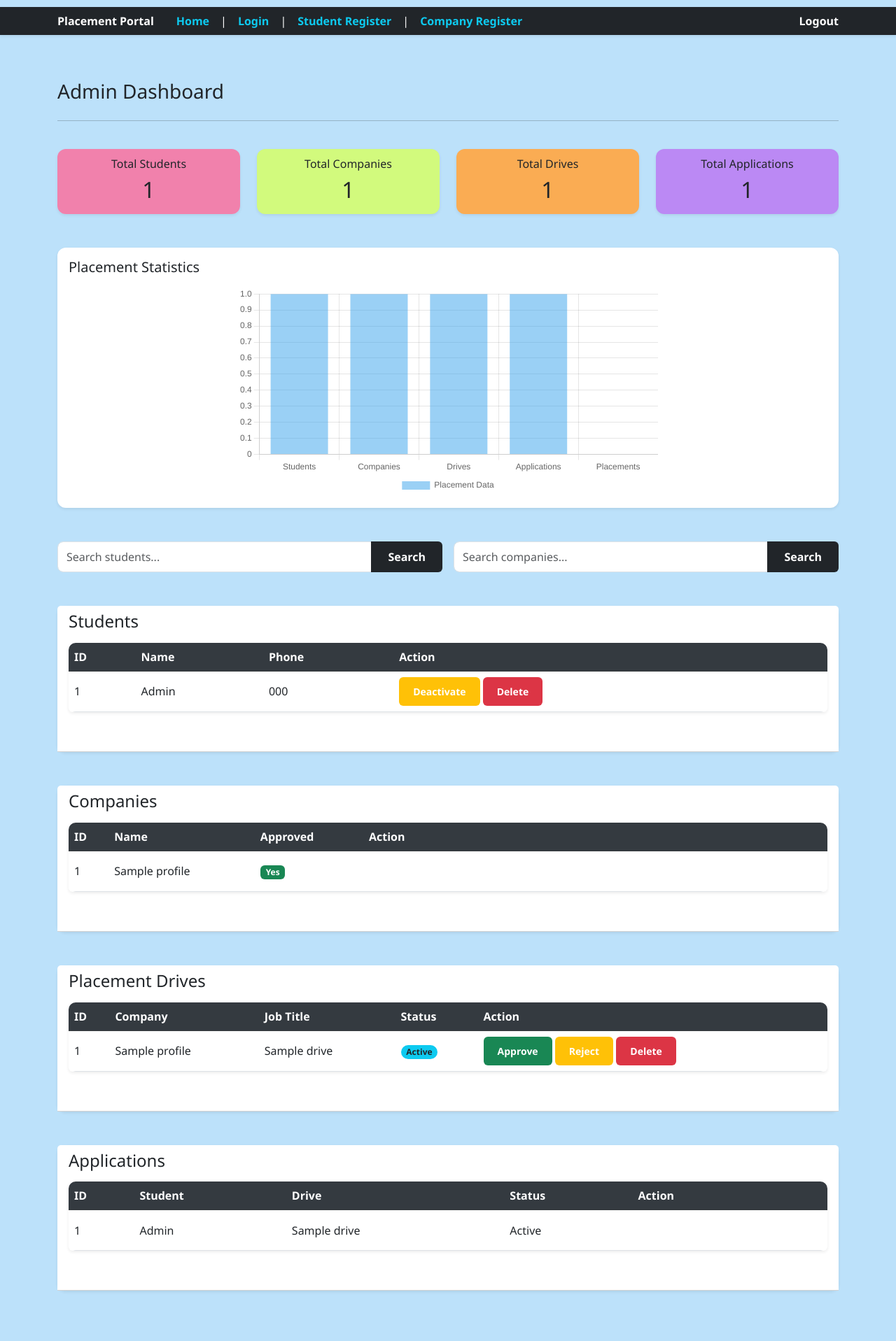
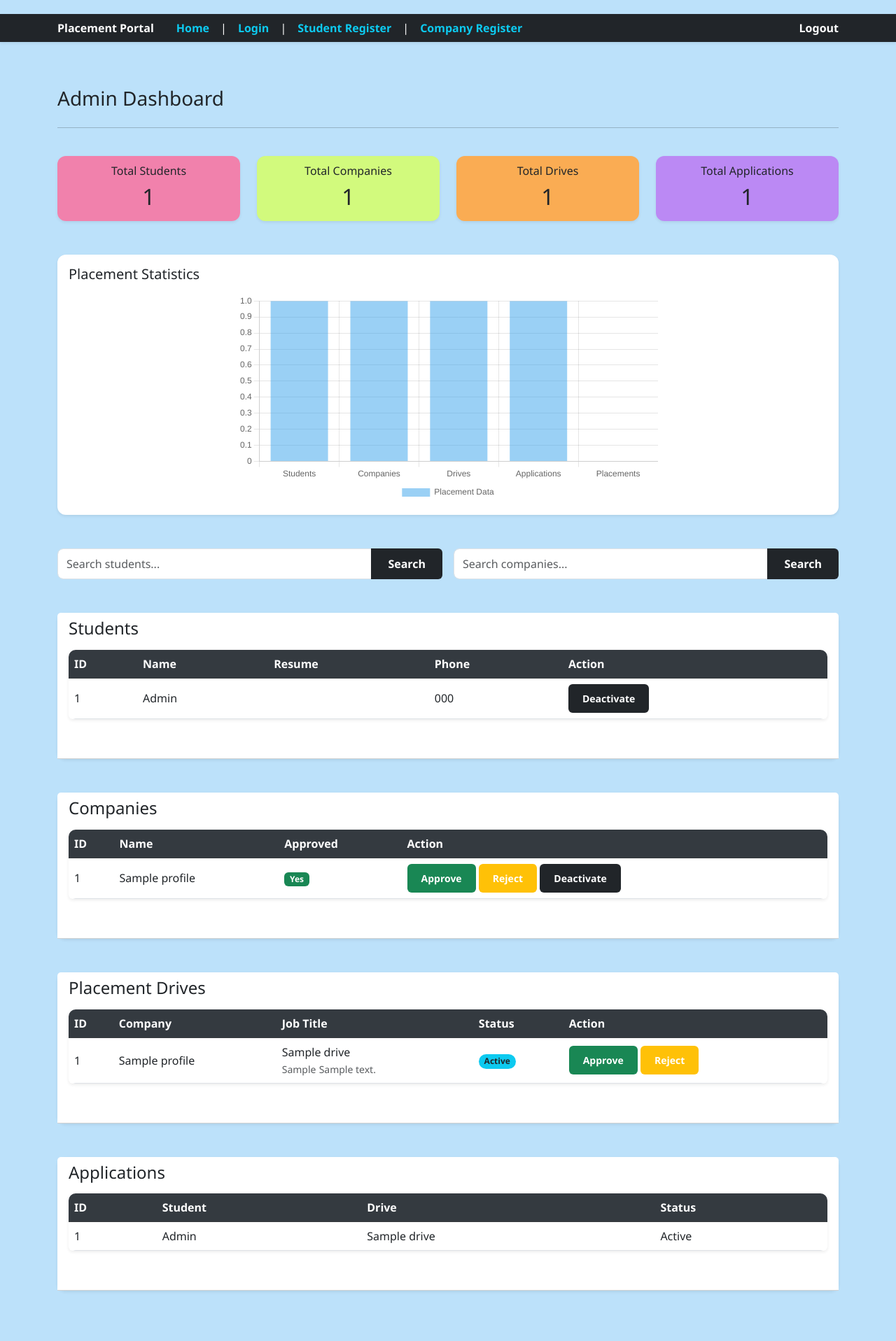
Before and after one commit to bindhu-aashritha/placement-portal-application, a Flask app: page /admin in a window 1280 px wide. Shown: the whole page at 70% size. Run offline with Flask 3, Linux system fonts and the light colour scheme; the visitor is signed in with stand-in values (Sample User, id 1); tables that the repository leaves empty hold one stand-in row (values such as "Sample post").

Commit message:
fixed search bar function and admin dashboard ui

```diff
--- a/app.py
+++ b/app.py
@@ -272,13 +272,12 @@
     if session.get('role') != 'admin':
         return redirect(url_for('login'))
 
-    query = request.args.get('q', '')
+    query = request.args.get('q', '').strip()
 
-    students = StudentProfile.query.join(User).filter(
-        (User.name.contains(query)) |
-        (StudentProfile.phone.contains(query)) |
-        (User.id == query if query.isdigit() else False)
-    ).all()
+    search_filter = (User.name.ilike(f'%{query}%')) | (StudentProfile.phone.ilike(f'%{query}%'))
+    if query.isdigit():
+        search_filter = search_filter | (User.id == int(query))
+    students = StudentProfile.query.join(User).filter(search_filter).all()
     placed_count = Application.query.filter_by(status="Placed").count()
 
     return render_template('admin_dashboard.html', students=students,
@@ -297,10 +296,10 @@
     if session.get('role') != 'admin':
         return redirect(url_for('login'))
 
-    query = request.args.get('q', '')
+    query = request.args.get('q', '').strip()
 
     companies = CompanyProfile.query.filter(
-        CompanyProfile.company_name.contains(query)
+        CompanyProfile.company_name.ilike(f'%{query}%')
     ).all()
     placed_count = Application.query.filter_by(status="Placed").count()
 
@@ -337,50 +336,6 @@
     user.is_active = True
     db.session.commit()
 
-    return redirect(url_for('admin_dashboard'))
-
-#delete
-@app.route('/delete_student/<int:id>')
-def delete_student(id):
-    if session.get('role') != 'admin':
-        return redirect(url_for('login'))
-
-    student = StudentProfile.query.get_or_404(id)
-    db.session.delete(student)
-    db.session.commit()
-    return redirect(url_for('admin_dashboard'))
-
-
-@app.route('/delete_company/<int:id>')
-def delete_company(id):
-    if session.get('role') != 'admin':
-        return redirect(url_for('login'))
-
-    company = CompanyProfile.query.get_or_404(id)
-    db.session.delete(company)
-    db.session.commit()
-    return redirect(url_for('admin_dashboard'))
-
-
-@app.route('/delete_drive/<int:id>')
-def delete_drive(id):
-    if session.get('role') != 'admin':
-        return redirect(url_for('login'))
-
-    drive = PlacementDrive.query.get_or_404(id)
-    db.session.delete(drive)
-    db.session.commit()
-    return redirect(url_for('admin_dashboard'))
-
-
-@app.route('/delete_application/<int:id>')
-def delete_application(id):
-    if session.get('role') != 'admin':
-        return redirect(url_for('login'))
-
-    app_obj = Application.query.get_or_404(id)
-    db.session.delete(app_obj)
-    db.session.commit()
     return redirect(url_for('admin_dashboard'))
 
 #company dashboard routes
@@ -508,16 +463,16 @@
     student = StudentProfile.query.filter_by(user_id=user_id).first()
 
     query = request.args.get('q', '')
+    drive_query = PlacementDrive.query.filter_by(status='Active')
     if query:
         # Search by job title, company, or skills
-        drives = PlacementDrive.query.join(CompanyProfile).filter(
-            PlacementDrive.status == 'Active',
-            (PlacementDrive.job_title.contains(query)) |
-            (CompanyProfile.company_name.contains(query)) |
-            (PlacementDrive.job_description.contains(query))
+        drives = drive_query.join(CompanyProfile).filter(
+            (PlacementDrive.job_title.ilike(f'%{query}%')) |
+            (CompanyProfile.company_name.ilike(f'%{query}%')) |
+            (PlacementDrive.job_description.ilike(f'%{query}%'))
         ).all()
     else:
-        drives = PlacementDrive.query.filter_by(status='Active').all()
+        drives = drive_query.all()
 
     #application history for this student
     history = Application.query.filter_by(student_id=student.id).all()
@@ -594,35 +549,6 @@
     flash("Applied successfully")
     return redirect(url_for('student_dashboard'))
 
-#to delete resume
-@app.route('/student/delete_resume')
-def delete_resume():
-    if session.get('role') != 'student':
-        return redirect(url_for('login'))
-
-    student = StudentProfile.query.filter_by(user_id=session['user_id']).first()
-
-    if student and student.resume:
-        #constructing full path to file
-        file_path = os.path.join(app.root_path, 'static/resumes', student.resume)
-
-        #deleting physical file from the folder
-        try:
-            if os.path.exists(file_path):
-                os.remove(file_path)
-
-            # 3. Clear the filename from the database
-            student.resume = None
-            db.session.commit()
-            flash("Resume deleted successfully.")
-        except Exception as e:
-            db.session.rollback()
-            flash("Error deleting file from storage.")
-    else:
-        flash("No resume found to delete.")
-
-    return redirect(url_for('update_profile'))
-
 #recommended enhancements
 #api integration
 #get all jobs
--- a/model.py
+++ b/model.py
@@ -28,7 +28,6 @@
     id = db.Column(db.Integer, primary_key=True)
     user_id = db.Column(db.Integer, db.ForeignKey('user.id'), nullable=False)
     company_name = db.Column(db.String(100), nullable=False)
-    hr_contact = db.Column(db.String(100))
     website = db.Column(db.String(100))
     is_approved = db.Column(db.Boolean, default=False)
 
--- a/static/css/style.css
+++ b/static/css/style.css
@@ -97,7 +97,7 @@
     border-radius: 8px;
 }
 .container {
-    margin-top: 10px;
+    margin-top: 20px;
 }
 .welcome-line {
     color: #8205d6
--- a/templates/admin_dashboard.html
+++ b/templates/admin_dashboard.html
@@ -79,6 +79,7 @@
                 <tr>
                     <th>ID</th>
                     <th>Name</th>
+                    <th>Resume</th>
                     <th>Phone</th>
                     <th>Action</th>
                 </tr>
@@ -88,10 +89,22 @@
                 <tr>
                     <td>{{ s.id }}</td>
                     <td>{{ s.user.name }}</td>
-                    <td>{{ s.phone }}</td>
                     <td>
-                        <a href="{{ url_for('deactivate_user', id=s.user.id) }}" class="btn btn-sm btn-warning">Deactivate</a>
-                        <a href="{{ url_for('delete_student', id=s.id) }}" class="btn btn-sm btn-danger">Delete</a>
+                        {% if s.resume %}
+                        <a href="{{ url_for('static', filename='resumes/' + s.resume) }}" target="_blank" class="btn btn-sm btn-link p-0">View PDF</a>
+                        {% else %}
+                        <span class="text-muted">N/A</span>
+                        {% endif %}
+                    </td>
+                    <td>{{ s.user.phone if s.user.phone else s.phone }}</td>
+                    <td>
+                        <a href="{{ url_for('deactivate_user', id=s.user.id) }}" class="btn btn-sm btn-dark">Deactivate</a>
+                    </td>
+                </tr>
+                {% else %}
+                <tr>
+                    <td class="text-center py-4">
+                    <p class="mb-0 text-muted">No results found</p>
                     </td>
                 </tr>
                 {% endfor %}
@@ -129,12 +142,15 @@
                         {% endif %}
                     </td>
                     <td>
-                        <div class="btn-group">
-                            <a href="{{ url_for('approve_company', id=c.id) }}" class="btn btn-sm btn-outline-success">Approve</a>
-                            <a href="{{ url_for('reject_company', id=c.id) }}" class="btn btn-sm btn-outline-warning">Reject</a>
-                            <a href="{{ url_for('deactivate_user', id=c.user.id) }}" class="btn btn-sm btn-outline-dark">Deactivate</a>
-                            <a href="{{ url_for('delete_company', id=c.id) }}" class="btn btn-sm btn-outline-danger">Delete</a>
-                        </div>
+                        <a href="{{ url_for('approve_company', id=c.id) }}" class="btn btn-sm btn-success">Approve</a>
+                        <a href="{{ url_for('reject_company', id=c.id) }}" class="btn btn-sm btn-warning">Reject</a>
+                        <a href="{{ url_for('deactivate_user', id=c.user.id) }}" class="btn btn-sm btn-dark">Deactivate</a>
+                    </td>
+                </tr>
+                {% else %}
+                <tr>
+                    <td class="text-center py-4">
+                    <p class="mb-0 text-muted">No results found</p>
                     </td>
                 </tr>
                 {% endfor %}
@@ -165,12 +181,14 @@
                 <tr>
                     <td>{{ d.id }}</td>
                     <td>{{ d.company_profile.company_name }}</td>
-                    <td>{{ d.job_title }}</td>
+                    <td>{{ d.job_title }}
+                        <br><small class="text-muted">{{ d.eligibility }}</small>
+                        <small class="text-muted">{{ d.job_description[:60] }}</small> </td>
+                    </td>
                     <td><span class="badge rounded-pill bg-info text-dark">{{ d.status }}</span></td>
                     <td>
                         <a href="{{ url_for('approve_drive', id=d.id) }}" class="btn btn-sm btn-success">Approve</a>
                         <a href="{{ url_for('reject_drive', id=d.id) }}" class="btn btn-sm btn-warning">Reject</a>
-                        <a href="{{ url_for('delete_drive', id=d.id) }}" class="btn btn-sm btn-danger">Delete</a>
                     </td>
                 </tr>
                 {% endfor %}
@@ -193,7 +211,6 @@
                     <th>Student</th>
                     <th>Drive</th>
                     <th>Status</th>
-                    <th>Action</th>
                 </tr>
             </thead>
             <tbody>
@@ -203,9 +220,6 @@
                     <td>{{ a.student_profile.user.name }}</td>
                     <td>{{ a.drive.job_title }}</td>
                     <td>{{ a.status }}</td>
-                    <td>
-                        <a href="{{ url_for('delete_application', id=a.id) }}" class="btn btn-sm btn-outline-danger">Delete</a>
-                    </td>
                 </tr>
                 {% endfor %}
             </tbody>
```
Also changed, not shown: templates/company_dashboard.html (+13 -9 lines), templates/stud_profile.html (+10 -15 lines), templates/stud_register.html (+0 -7 lines), 1 other file.
